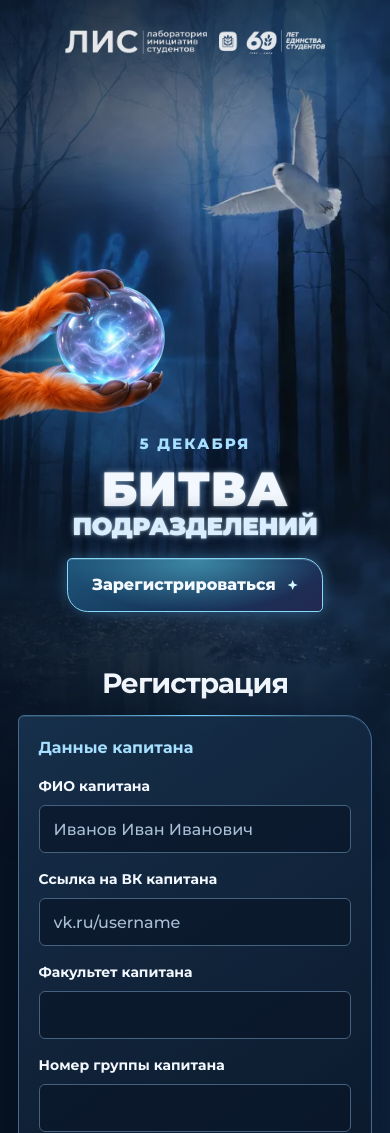
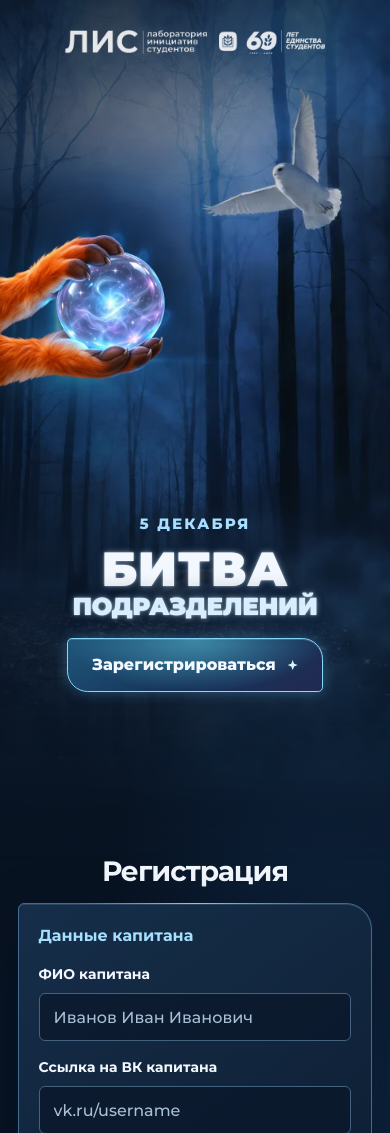
Before and after one commit to vvstydh/lis-site, a Flask app: page / in a window 390 px wide. Shown: the top 1133 px of the page. Run offline with Flask 3, Linux system fonts and the light colour scheme; data comes from the database, SQL or seed files in the repository.

Commit message:
Update layout and responsiveness of landing scene and hero orb elements

```diff
--- a/static/style.css
+++ b/static/style.css
@@ -94,7 +94,7 @@ img { display: block; max-width: 100%; }
 .landing-scene {
   position: absolute;
   inset: 0 0 auto;
-  height: clamp(57rem, 90vw, 88rem);
+  height: max(100svh, clamp(57rem, 90vw, 88rem));
   z-index: -1;
   pointer-events: none;
   mask-image: linear-gradient(#000 0 45%, #0009 72%, transparent 100%);
@@ -123,8 +123,8 @@ img { display: block; max-width: 100%; }
   flex-direction: column;
   justify-content: space-between;
   align-items: center;
-  min-height: clamp(34rem, 77svh, 48rem);
-  padding-block: clamp(1.25rem, 3.5vw, 3rem) clamp(3.75rem, 9vw, 7rem);
+  min-height: max(100svh, 34rem);
+  padding-block: clamp(1.25rem, 3.5vw, 3rem) clamp(3.75rem, 24svh, 20rem);
 }
 
 .orgs {
@@ -196,7 +196,7 @@ img { display: block; max-width: 100%; }
 .hero-orb {
   position: absolute;
   left: -1.5%;
-  bottom: clamp(17.25rem, 34svh, 21rem);
+  top: clamp(.75rem, 6svh, 5rem);
   width: clamp(14rem, 30vw, 32rem);
   max-width: none;
   padding: 0;
@@ -511,7 +511,7 @@ tr.came td { background: #182e49; }
 .roster-cell li + li { margin-top: .35rem; }
 
 @media (max-width: 700px) {
-  .landing-scene { height: clamp(50rem, 102svh, 61rem); }
+  .landing-scene { height: max(100svh, clamp(50rem, 102svh, 61rem)); }
   .landing-scene img { object-position: 76% 23%; }
   .landing-scene::after {
     background:
@@ -519,8 +519,8 @@ tr.came td { background: #182e49; }
       linear-gradient(90deg, #08132293, transparent 65%);
   }
 
-  .hero-inner { min-height: clamp(31rem, 78svh, 41rem); padding-bottom: 2.75rem; }
-  .hero-orb { width: clamp(12rem, 51vw, 20rem); left: -3%; bottom: clamp(12rem, 27svh, 15rem); }
+  .hero-inner { min-height: max(100svh, 31rem); padding-bottom: clamp(3.25rem, 18svh, 10rem); }
+  .hero-orb { width: clamp(12rem, 51vw, 20rem); left: -3%; top: clamp(6.5rem, 27svh, 15rem); }
   .hero-title { font-size: clamp(1.25rem, 6.3vw, 2.7rem); margin-bottom: 1.25rem; }
   .status-page {
     background-image:
```
